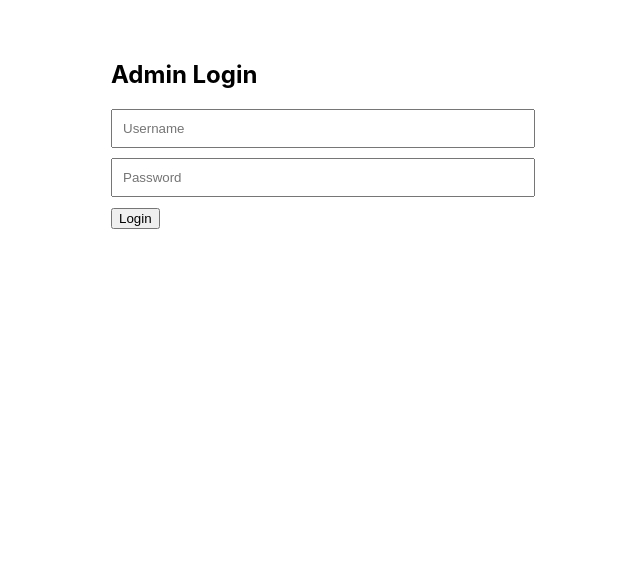
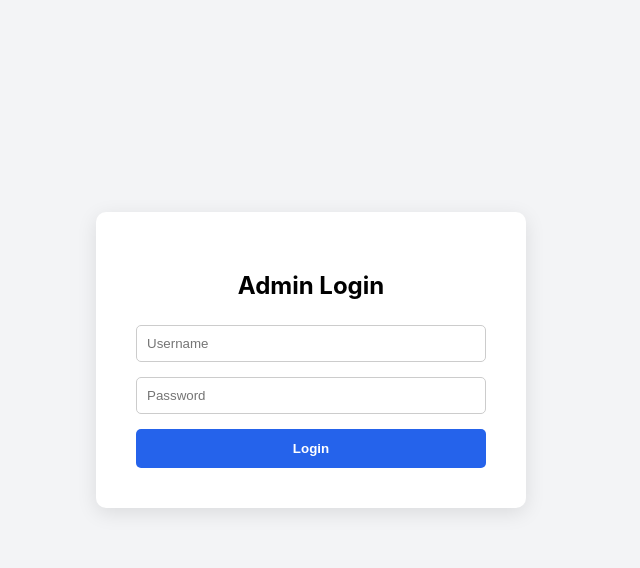
Before and after one commit to manyamahesh/gov-grievance-ai, a React (Create React App) app in the folder frontend/: page /admin in a window 1280 px wide. Shown: the top 568 px of the page, without its empty margins (329-969 px from the left). Built offline with nearby package versions, Linux system fonts and the light colour scheme.

Commit message:
Update AdminLogin.js

```diff
--- a/frontend/src/pages/AdminLogin.js
+++ b/frontend/src/pages/AdminLogin.js
@@ -6,6 +6,11 @@ function AdminLogin() {
   const [password, setPassword] = useState("");
 
   const login = async () => {
+    if (!username || !password) {
+      alert("Enter username and password");
+      return;
+    }
+
     try {
       const res = await API.post("/admin/login", {
         username,
@@ -13,7 +18,7 @@ function AdminLogin() {
       });
 
       localStorage.setItem("token", res.data.access_token);
-      alert("Login successful");
+
       window.location.href = "/dashboard";
     } catch (error) {
       alert("Invalid credentials");
@@ -21,28 +26,74 @@ function AdminLogin() {
   };
 
   return (
-    <div style={{ padding: "40px", maxWidth: "400px", margin: "auto" }}>
-      <h2>Admin Login</h2>
+    <div style={styles.container}>
+      <div style={styles.card}>
+        <h2 style={styles.title}>Admin Login</h2>
 
         <input
           type="text"
           placeholder="Username"
+          style={styles.input}
           value={username}
           onChange={(e) => setUsername(e.target.value)}
-        style={{ width: "100%", padding: "10px", marginBottom: "10px" }}
         />
 
         <input
           type="password"
           placeholder="Password"
+          style={styles.input}
           value={password}
           onChange={(e) => setPassword(e.target.value)}
-        style={{ width: "100%", padding: "10px", marginBottom: "10px" }}
         />
 
-      <button onClick={login}>Login</button>
+        <button style={styles.button} onClick={login}>
+          Login
+        </button>
+      </div>
     </div>
   );
 }
 
+const styles = {
+  container: {
+    display: "flex",
+    justifyContent: "center",
+    alignItems: "center",
+    minHeight: "90vh",
+    background: "#f3f4f6",
+  },
+
+  card: {
+    background: "white",
+    padding: "40px",
+    width: "350px",
+    borderRadius: "10px",
+    boxShadow: "0px 5px 20px rgba(0,0,0,0.1)",
+    display: "flex",
+    flexDirection: "column",
+  },
+
+  title: {
+    marginBottom: "25px",
+    textAlign: "center",
+  },
+
+  input: {
+    padding: "10px",
+    marginBottom: "15px",
+    borderRadius: "5px",
+    border: "1px solid #ccc",
+  },
+
+  button: {
+    padding: "12px",
+    background: "#2563eb",
+    color: "white",
+    border: "none",
+    borderRadius: "5px",
+    fontWeight: "bold",
+    cursor: "pointer",
+  },
+};
+
 export default AdminLogin;
```
Lines whose indentation alone changed are shown as unchanged.
